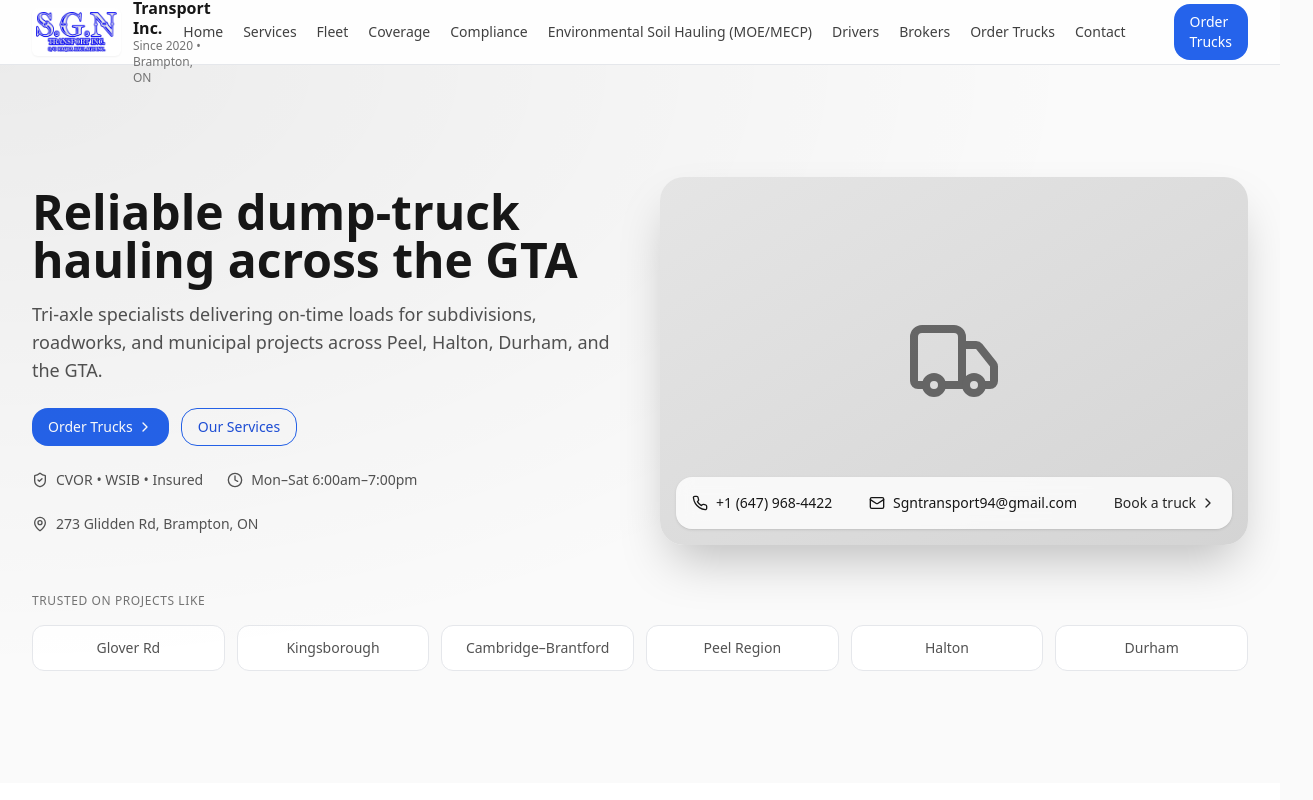
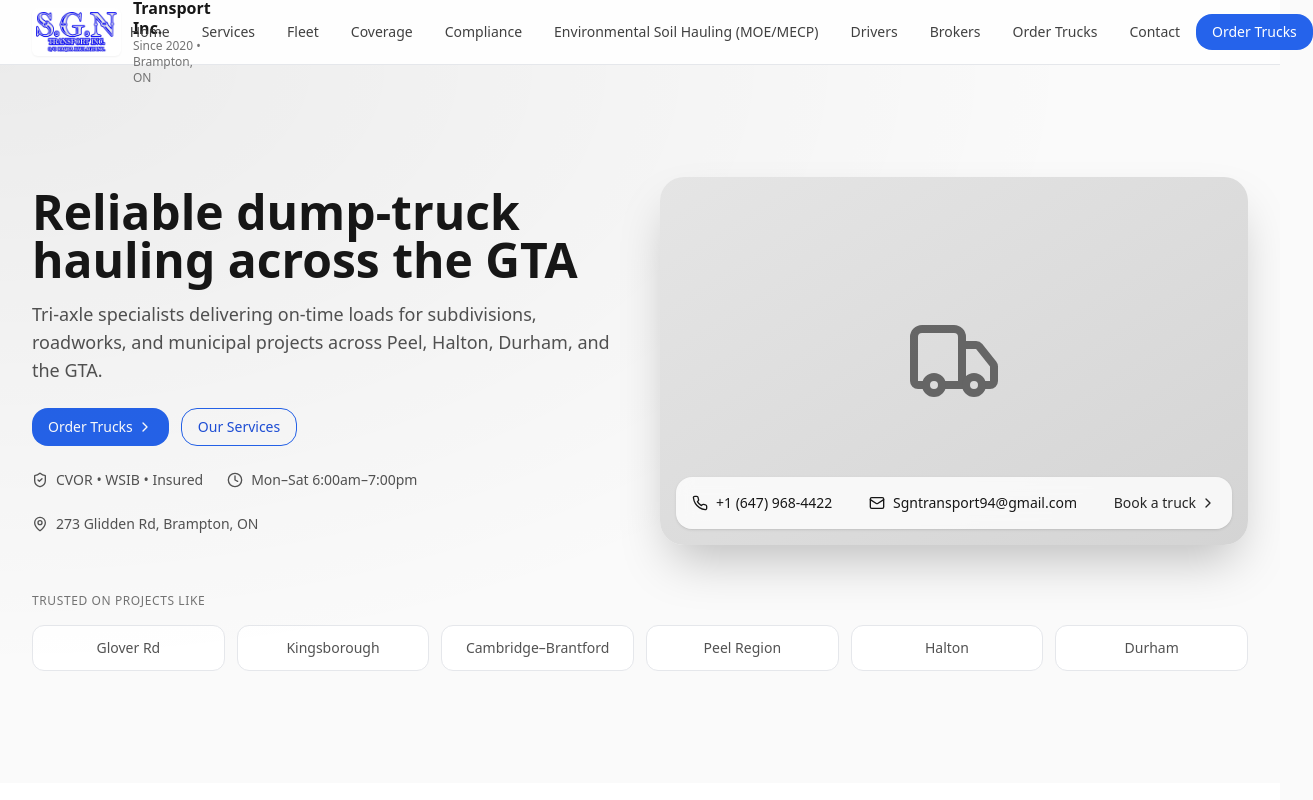
Before and after one commit to JassSgn33/sgn-transport-website, a Next.js app: page / in a window 1280 px wide. Shown: the top 800 px of the page, 1313 px wide, since content can reach past the window. Built offline with nearby package versions, Linux system fonts and the light colour scheme.

Commit message:
Refactor header and navigation structure

```diff
--- a/app/page.jsx
+++ b/app/page.jsx
@@ -54,14 +54,18 @@
 <header className="sticky top-0 z-40 backdrop-blur bg-white/80 border-b">
   <div className="mx-auto max-w-7xl px-4 sm:px-6 lg:px-8">
     <div className="flex h-16 items-center justify-between">
+
+      {/* Logo + Business name */}
       <a href="#home" className="flex items-center gap-3">
-              <img src="/sgn-logo.jpg" alt="SGN Logo" className="h-12 w-auto rounded-md shadow-sm bg-white p-1"/>
+        <img src="/sgn-logo.jpg" alt="SGN Logo" className="h-12 w-auto rounded-md shadow-sm bg-white p-1" />
         <div className="leading-tight">
           <div className="font-semibold">{BUSINESS.name}</div>
           <div className="text-xs text-neutral-500">Since 2020 • Brampton, ON</div>
         </div>
       </a>
-           <nav className="hidden md:flex items-center gap-5 mr-8 lg:mr-12 text-sm">
+
+      {/* NAVIGATION */}
+      <nav className="hidden md:flex items-center gap-8 text-sm">
         {NAV.map(n => (
           <a
             key={n.href}
@@ -73,13 +77,15 @@
         ))}
       </nav>
 
-<div className="flex items-center">
-  <a href="#order" className="btn btn-primary">Order Trucks</a>
+      {/* Order Trucks button */}
+      <div className="flex items-center ml-4">
+        <a href="#order" className="btn btn-primary whitespace-nowrap">Order Trucks</a>
       </div>
 
     </div>
   </div>
 </header>
+
 
       {/* Hero */}
       <section id="home" className="relative overflow-hidden">
```
Lines whose indentation alone changed are shown as unchanged.
